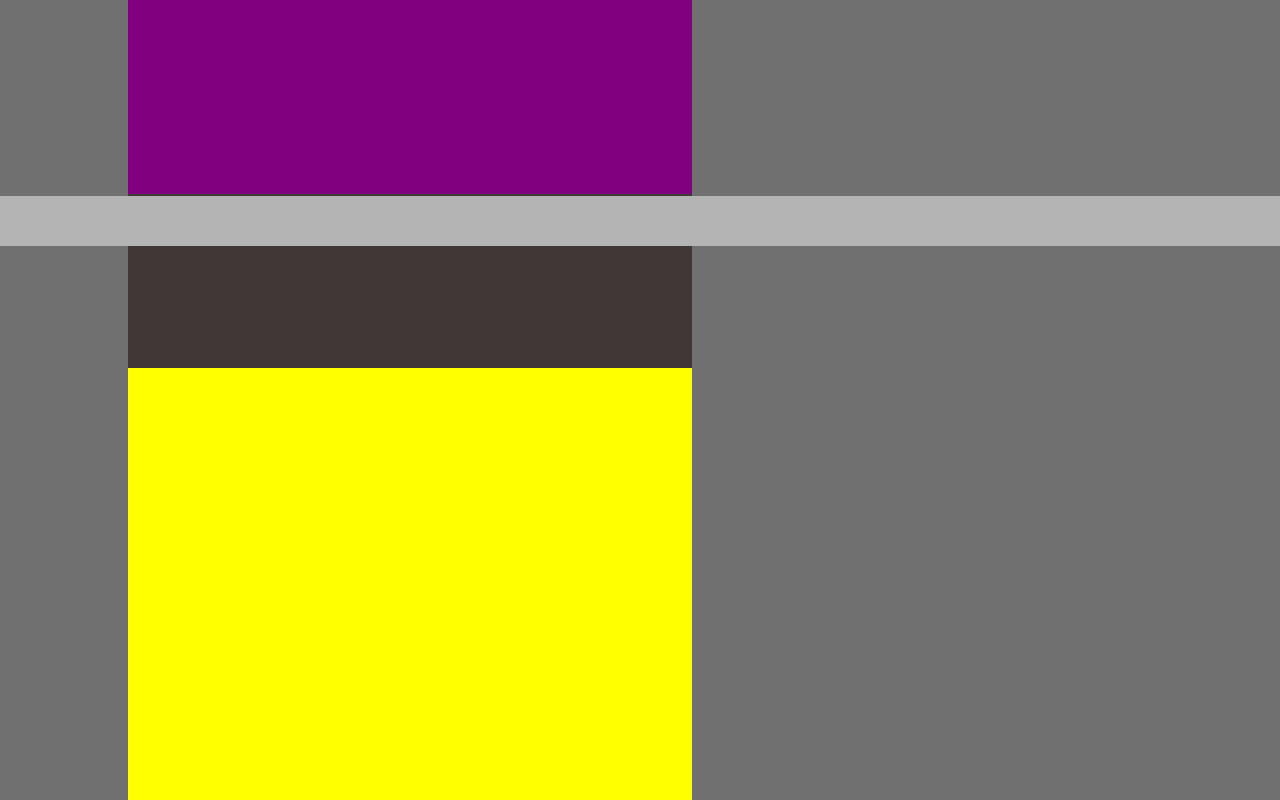
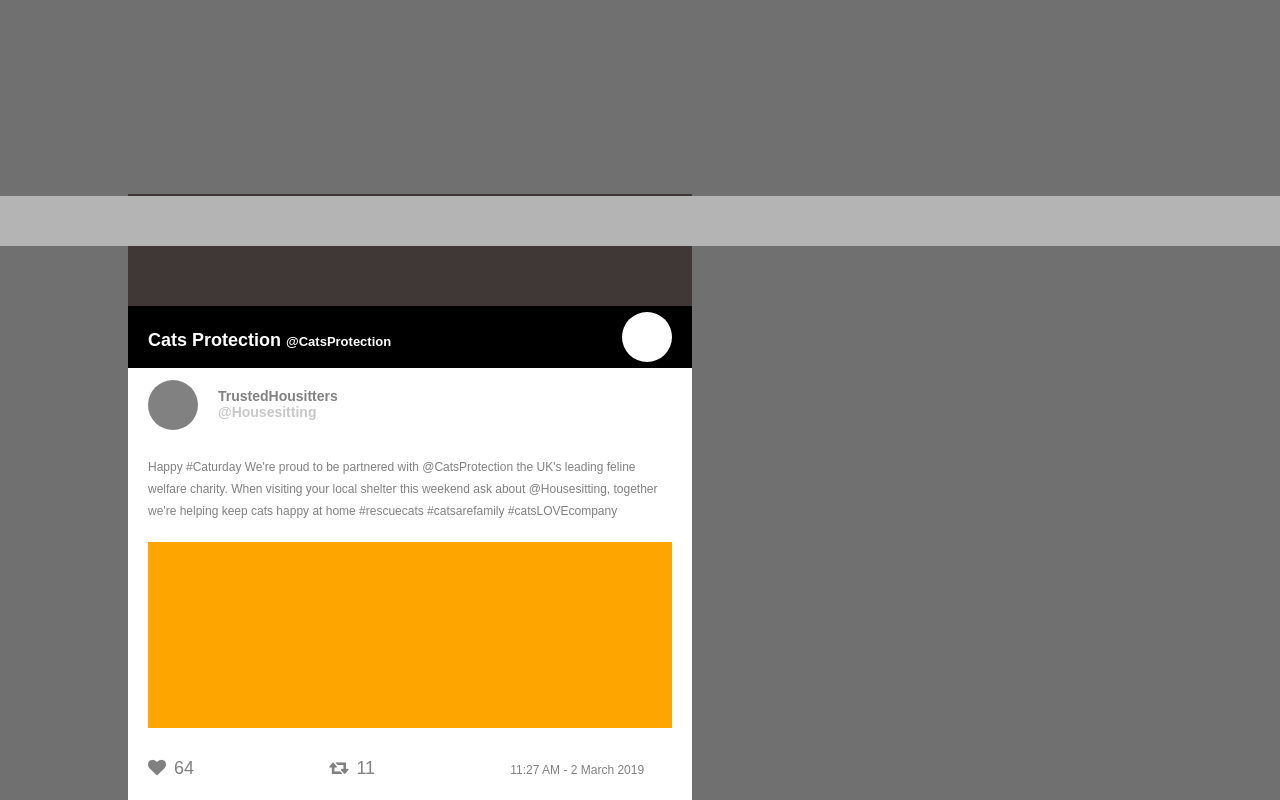
Before and after one commit to Saira2018/twitter-app, an Angular app in the folder twittersc/: page /random-tweet in a window 1280 px wide. Shown: the part 554-1354 px from the top of the page. Built offline with nearby package versions, Linux system fonts and the light colour scheme.

Commit message:
basic styling complete

```diff
--- a/twittersc/src/app/nav/nav.component.scss
+++ b/twittersc/src/app/nav/nav.component.scss
@@ -5,7 +5,9 @@
     .logo {
         font-weight: bold;
         text-transform: uppercase;
-        justify-self: flex-start;
+        position: relative;
+        top: 50%;
+        transform: translateY(-20%);
     }
 
     nav {
--- a/twittersc/src/app/random-tweet/random-tweet.component.html
+++ b/twittersc/src/app/random-tweet/random-tweet.component.html
@@ -7,18 +7,36 @@
         <div class="profile-circle"></div>
     </div>
     </div>
-    <div class="expanded-content">
-      <div class="post-header">Post Header</div>
-      <div class="post-content">Post Content</div>
-      <div class="post-image">Post Image</div>
-      <div class="post-footer">Post Footer x2 </div>
+    <div class="expanded-content closed">
+      <div class="post-header"><div class="profile-circle"></div><p>World Archery<br/><span>@wordarchery</span></p></div>
+      <div class="post-content">NEWS. Mexico 🇲🇽 announces team for 2019 @Hyundai World #Archery Championships and @Lima2019Games 🎯🏹 https://worldarchery.org/news/166156/mexico-announces-team-2019-world-archery-championships-and-pan-american-</div>
+      <div class="post-image"><div class="dummy-image"></div></div>
+        <div class="twitter-stats">
+          <div class="twitter-love stats"><p><i class="fa fa-heart"></i>64</p></div>
+          <div class="twitter-retweet stats"><p><i class="fa fa-retweet"></i>11</p></div>
+          <div class="spacer stats"><p>6:22 PM - 12 March 2019</p></div>
+        </div>
     </div>
   </div>
 
   <div class="twitter-random-card">
     <div class="top-head">
-        <h4>This is where the head is going to be</h4>
+      <div class="twitter-head">
+        <h4>Cats Protection <span>@CatsProtection</span></h4>
+        <div class="profile-circle"></div>
+    </div>
+    </div>
+    <div class="expanded-content">
+      <div class="post-header"><div class="profile-circle"></div><p>TrustedHousitters<br/><span>@Housesitting</span></p></div>
+      <div class="post-content">Happy #Caturday We're proud to be partnered with @CatsProtection the UK's leading feline welfare charity. When visiting your local shelter this weekend ask about @Housesitting, together we're helping keep cats happy at home #rescuecats #catsarefamily #catsLOVEcompany</div>
+      <div class="post-image"><div class="dummy-image"></div></div>
+        <div class="twitter-stats">
+          <div class="twitter-love stats"><p><i class="fa fa-heart"></i>64</p></div>
+          <div class="twitter-retweet stats"><p><i class="fa fa-retweet"></i>11</p></div>
+          <div class="spacer stats"><p>11:27 AM - 2 March 2019</p></div>
+        </div>
     </div>
   </div>
 
+
 </div>
--- a/twittersc/src/app/random-tweet/random-tweet.component.scss
+++ b/twittersc/src/app/random-tweet/random-tweet.component.scss
@@ -6,7 +6,7 @@
     position: relative;
     width: 564px;
     height: 606px;
-    background-color: yellow;
+   // background-color: #fff;
     float: left;
     margin-right: 43px;
 }
@@ -47,12 +47,127 @@
     }
 }
 
+.closed {
+   display: none;
+}
+
 .expanded-content {
+    background-color: white;
     position:relative;
     top: 174px;
-    height:432px;
-    background-color:purple;
+    height: 432px;
   //box-sizing: border-box;
-;
+  > .post-header {
+      float: left;
+      width: 100%;
+      box-sizing: border-box;
+    > div.profile-circle {
+        display: inline-block;
+        width: 50px;
+        height: 50px;
+        border-radius: 50%;
+        background-color: #818181;
+        left: 20px;
+        margin-top: 6px;
+        float:left;
+    }
+    > p {
+        font-size: 14px;
+        font-weight: bold;
+        float:left;
+        margin-left: 20px;
+        color: #818181;
+        > span {
+            color: #C8C8C8;
+        }
+    }
+  }
+
+  > .post-header, > div.post-content, > div.post-image, > div.post-footer {
+      position:relative;
+      padding: 0 20px;
+      box-sizing: border-box;
+
+  }
+
+  > .post-header {
+      padding-top:6px;
+  }
+
+  > div.post-content {
+      padding-top: 22px;
+      font-size: 12px;
+      height: auto;
+      width: 100%;
+      float: left;
+    //   border: 1px solid white;
+      box-sizing: border-box;
+      color: #818181;
+      line-height: 22px;
+  }
+
+  > div.post-image {
+    width: 100%;
+    height: 226px;
+
+    float: left;
+    box-sizing: border-box;
+    padding-top: 20px;
+    padding-bottom: 20px;
+    > div.dummy-image {
+        width: 100%;
+        height: 100%;
+        background-color: orange;
+
+    }
+  }
+
+
+  .twitter-stats {
+    width: 100%;
+    height: 40px;
+    padding-left: 20px;
+    position: relative;
+    padding-top: 10px;
+    box-sizing: border-box;
+    float: left;
+  }
+
+  .twitter-love {
+
+    display: inline-block;
+    width: 33.3%;
+    float: left;
+    margin:0;
+  }
+
+  .twitter-retweet {
+    width: 33.3%;
+    float: left;
+    margin: 0;
+  }
+
+  .twitter-stats p {
+    margin:0;
+  }
+
+  .spacer {
+    height: 21px;
+    width: 33.3%;
+    float: left;
+    font-size: 12px;
+    top: 50%;
+    position: relative;
+    transform: translateY(-50%);
+  }
+
+  .fa, .stats {
+    color: #818181;
+  }
+
+  .stats i {
+    margin-right:8px;
+  }
+
 
 }
```
